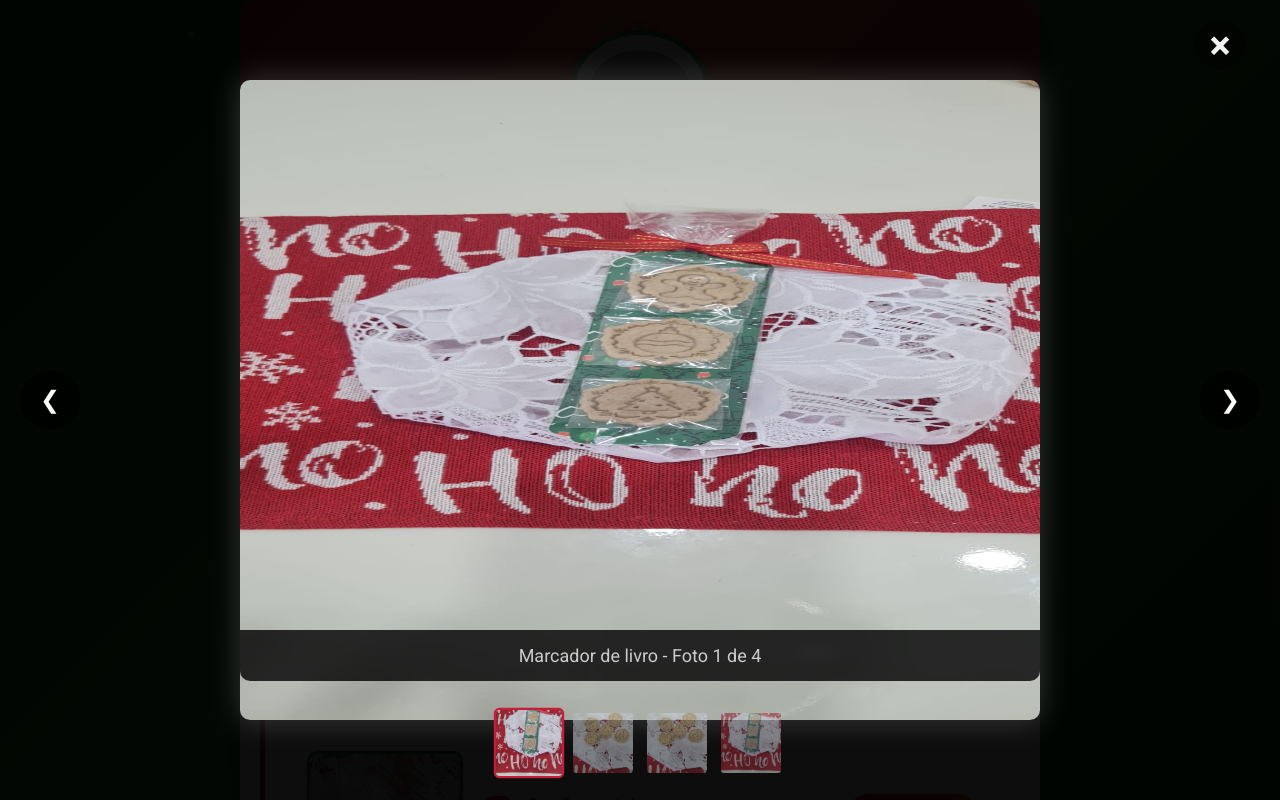
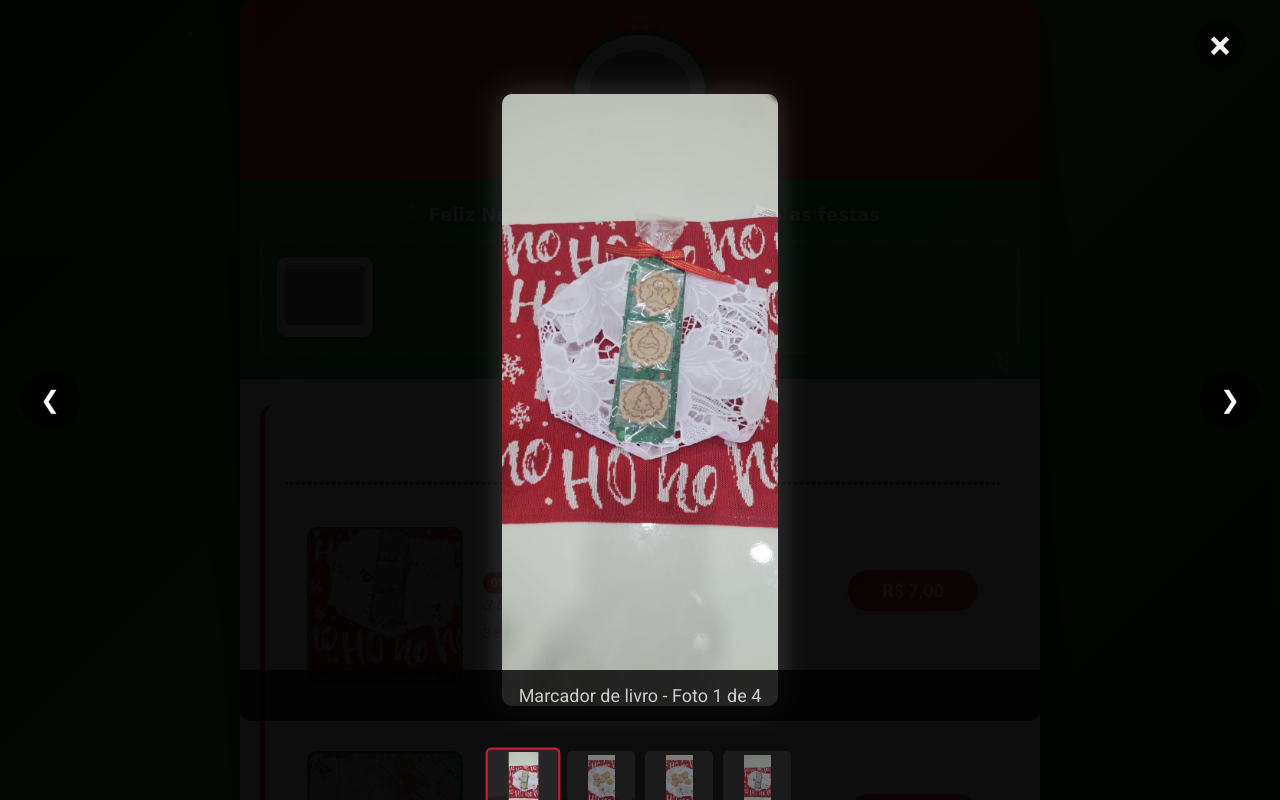
Before and after one commit to bolachariaelainemara/mara, a plain HTML site: page index.html in a window 1280 px wide. Both pictures are taken after a click on the picture 385 px from the left and 604 px from the top of the page. Shown: the top 800 px of the page. Drawn offline with Linux system fonts and the light colour scheme; grey boxes are pictures that could not be loaded; a web font is replaced by a local one.

Commit message:
📦 Upload do arquivo index.html

```diff
--- a/index.html
+++ b/index.html
@@ -302,7 +302,7 @@
         cursor: pointer;
       }
 
-      /* Modal para galeria de fotos */
+      /* Modal para galeria de fotos - SEM DEFORMAR */
       .modal {
         display: none;
         position: fixed;
@@ -315,18 +315,27 @@
         animation: fadeIn 0.3s ease;
       }
 
-      .modal-content {
+      .modal-content-container {
         position: relative;
         margin: auto;
-        display: block;
-        width: 90%;
-        max-width: 800px;
-        max-height: 80vh;
+        display: flex;
+        align-items: center;
+        justify-content: center;
+        width: 95%;
+        height: 85vh;
         top: 50%;
         transform: translateY(-50%);
+        animation: zoomIn 0.3s ease;
+      }
+
+      .modal-content {
+        max-width: 90%;
+        max-height: 90%;
+        width: auto;
+        height: auto;
         border-radius: 10px;
         box-shadow: 0 0 30px rgba(255,255,255,0.2);
-        animation: zoomIn 0.3s ease;
+        object-fit: contain;
       }
 
       .modal-caption {
@@ -381,6 +390,7 @@
         cursor: pointer;
         border-radius: 50%;
         transition: all 0.3s ease;
+        z-index: 2002;
       }
 
       .modal-nav:hover {
@@ -403,17 +413,20 @@
         gap: 10px;
         margin-top: 20px;
         padding: 0 20px;
+        flex-wrap: wrap;
       }
 
       .thumbnail {
         width: 60px;
         height: 60px;
-        object-fit: cover;
+        object-fit: contain;
         border-radius: 5px;
         cursor: pointer;
         opacity: 0.6;
         transition: all 0.3s ease;
         border: 2px solid transparent;
+        background: rgba(255,255,255,0.1);
+        padding: 2px;
       }
 
       .thumbnail:hover, .thumbnail.active {
@@ -507,8 +520,14 @@
           height: 200px;
         }
 
+        .modal-content-container {
+          width: 98%;
+          height: 80vh;
+        }
+
         .modal-content {
-          width: 95%;
+          max-width: 95%;
+          max-height: 95%;
         }
 
         .modal-nav {
@@ -552,7 +571,9 @@
       <span class="close">&times;</span>
       <button class="modal-nav modal-prev">❮</button>
       <button class="modal-nav modal-next">❯</button>
-      <img class="modal-content" id="expandedImg">
+      <div class="modal-content-container">
+        <img class="modal-content" id="expandedImg">
+      </div>
       <div id="imageCaption" class="modal-caption"></div>
       <div class="gallery-thumbnails" id="galleryThumbnails"></div>
     </div>
@@ -851,7 +872,7 @@
         document.head.appendChild(style);
       }
 
-      // Sistema de galeria para múltiplas fotos
+      // Sistema de galeria para múltiplas fotos - SEM DEFORMAR
       let currentGalleryIndex = 0;
       let currentGalleryImages = [];
       let currentGalleryName = '';
@@ -903,12 +924,18 @@
         const url = currentGalleryImages[index];
         const fullUrl = url.startsWith('http') ? url : 'https://bolachariaelainemara.github.io/mara/IMG_NATAL/' + url;
 
-        modalImg.src = fullUrl;
-        modalImg.onerror = () => {
+        // Cria uma nova imagem para pré-carregar
+        const img = new Image();
+        img.onload = function() {
+          modalImg.src = fullUrl;
+          modalImg.alt = `${currentGalleryName} - Foto ${index + 1}`;
+          captionText.innerHTML = `${currentGalleryName} - Foto ${index + 1} de ${currentGalleryImages.length}`;
+        };
+        img.onerror = function() {
           modalImg.alt = 'Imagem não disponível';
           captionText.innerHTML = `${currentGalleryName} - Foto ${index + 1} (Não disponível)`;
         };
-        captionText.innerHTML = `${currentGalleryName} - Foto ${index + 1} de ${currentGalleryImages.length}`;
+        img.src = fullUrl;
 
         updateThumbnails();
       }
```
